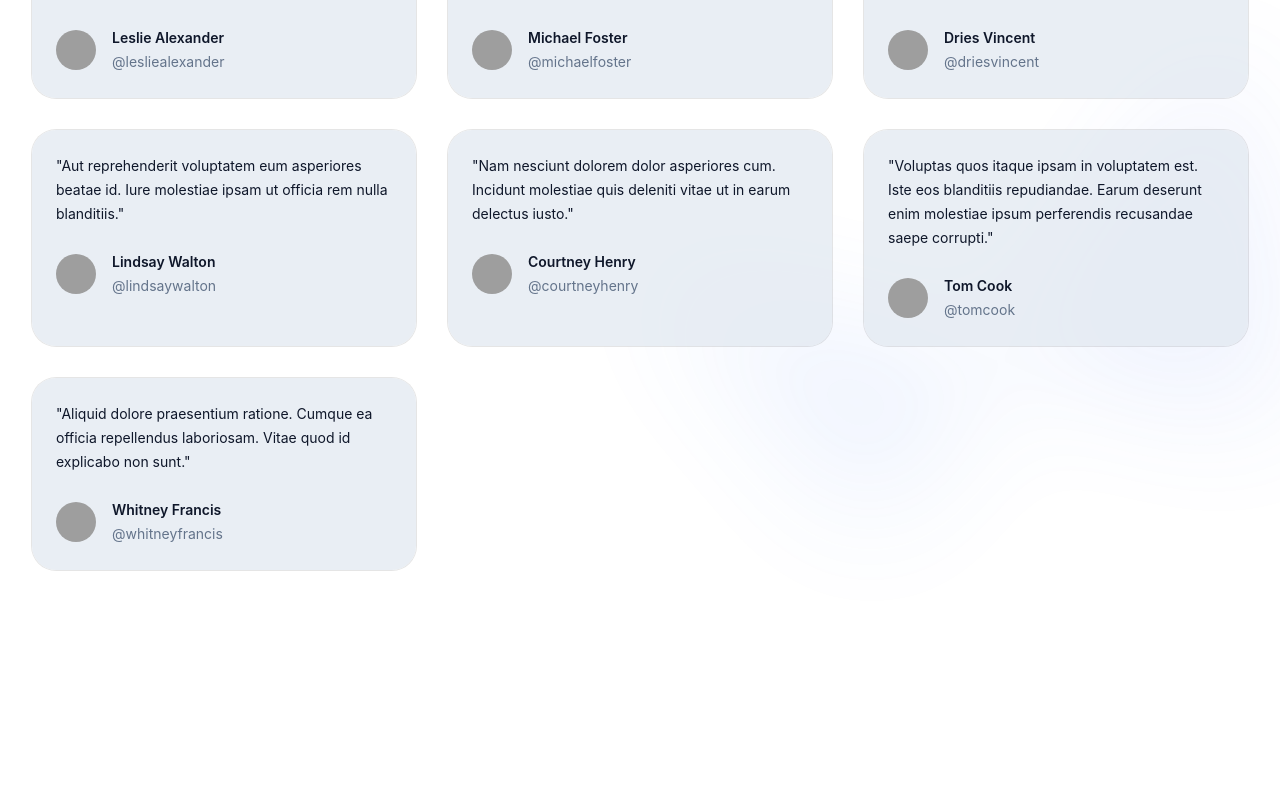
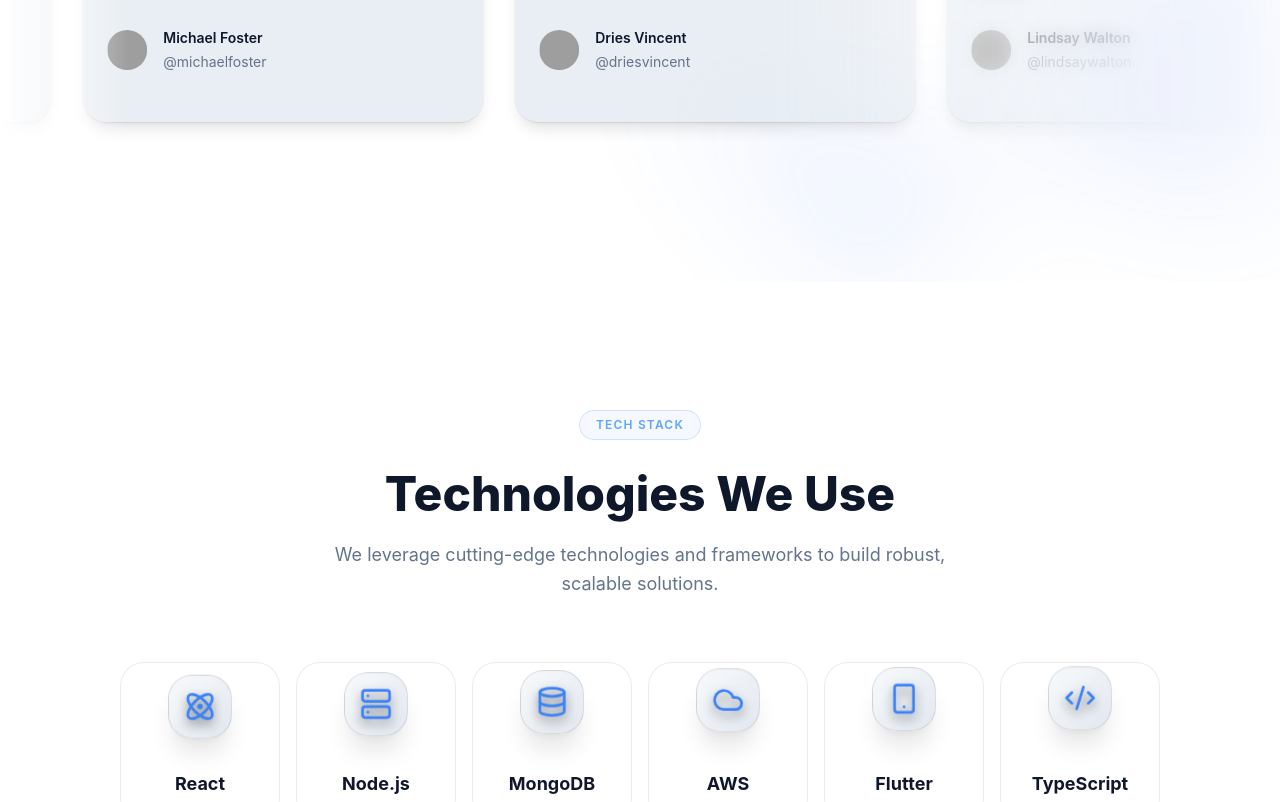
Before and after one commit to ishan794/Flexware_web, a Next.js app: page / in a window 1280 px wide. Shown: the part 5860-6662 px from the top of the page. Built offline with nearby package versions, Linux system fonts and the light colour scheme; grey boxes are pictures that could not be loaded.

Commit message:
Update Testimonials and Tech Stack UI animations

```diff
--- a/app/components/sections/ContactSection.tsx
+++ b/app/components/sections/ContactSection.tsx
@@ -133,9 +133,11 @@ export default function ContactSection() {
           </div>
         </div>
 
-        <form onSubmit={handleSubmit} className="px-6 pt-20 pb-24 sm:pb-32 lg:px-8 lg:py-48" noValidate>
-          <div className="mx-auto max-w-xl lg:mr-0 lg:max-w-lg">
-            <div className="grid grid-cols-1 gap-x-8 gap-y-6 sm:grid-cols-2">
+        <div className="px-6 pt-20 pb-24 sm:pb-32 lg:px-8 lg:py-48 flex items-center lg:justify-end">
+          <div className="relative mx-auto w-full max-w-xl lg:mx-0 lg:max-w-lg group">
+            <div className="absolute -inset-4 rounded-3xl bg-gradient-to-r from-primary/40 to-secondary/40 opacity-20 blur-xl transition duration-500 group-hover:opacity-50 group-hover:duration-200" />
+            <form onSubmit={handleSubmit} className="relative rounded-3xl bg-surface-lighter/50 p-8 ring-1 ring-edge backdrop-blur-sm sm:p-10 shadow-2xl transition-all duration-500 group-hover:ring-primary/50" noValidate>
+              <div className="grid grid-cols-1 gap-x-8 gap-y-6 sm:grid-cols-2">
               <div>
                 <label htmlFor="first-name-cs" className="block text-sm/6 font-semibold text-foreground">First name *</label>
                 <div className="mt-2.5">
@@ -177,8 +179,9 @@ export default function ContactSection() {
                 {submitting ? 'Sending...' : 'Send message'}
               </button>
             </div>
+            </form>
           </div>
-        </form>
+        </div>
       </div>
     </section>
   );
--- a/app/components/sections/TestimonialsSection.tsx
+++ b/app/components/sections/TestimonialsSection.tsx
@@ -38,10 +38,11 @@ const testimonials = [
 ];
 
 const allTestimonials = testimonials.flat();
+const duplicatedTestimonials = [...allTestimonials, ...allTestimonials];
 
 export default function TestimonialsSection() {
   return (
-    <section id="testimonials" className="relative isolate py-24 sm:py-32">
+    <section id="testimonials" className="relative isolate py-24 sm:py-32 overflow-hidden">
       <div
         aria-hidden="true"
         className="absolute inset-x-0 top-1/2 -z-10 -translate-y-1/2 transform-gpu overflow-hidden opacity-30 blur-3xl"
@@ -61,28 +62,45 @@ export default function TestimonialsSection() {
             Trusted by industry leaders
           </p>
         </div>
+      </div>
 
-        <div className="mx-auto mt-16 grid max-w-2xl grid-cols-1 gap-8 text-sm/6 text-foreground sm:mt-20 lg:mx-0 lg:max-w-none lg:grid-cols-3 xl:grid-cols-3">
-          {allTestimonials.map((t, i) => (
+      <div className="mt-16 sm:mt-20 relative w-full overflow-hidden">
+        {/* Container with asymmetric fade mask */}
+        <div className="relative w-full h-full" style={{
+            maskImage: 'linear-gradient(to right, transparent 0%, black 10%, black 60%, transparent 100%)',
+            WebkitMaskImage: 'linear-gradient(to right, transparent 0%, black 10%, black 60%, transparent 100%)'
+          }}>
+          <div
+            className="flex w-max gap-8 pb-8 hover:[animation-play-state:paused]"
+            style={{ animation: 'auto-scroll 60s linear infinite' }}
+          >
+            {duplicatedTestimonials.map((t, i) => (
               <figure
-              key={t.author.handle}
-              className={`rounded-2xl bg-surface-lighter/75 p-6 ring-1 ring-edge ${i === 0 ? 'lg:col-span-2 xl:col-span-1' : ''}`}
+                key={`${t.author.handle}-${i}`}
+                className="shrink-0 w-[85vw] sm:w-[400px] rounded-2xl bg-surface-lighter/75 p-6 ring-1 ring-edge/50 shadow-lg hover:ring-primary/50 hover:bg-surface-lighter hover:-translate-y-1 transition-all duration-300"
               >
-              <blockquote className="text-foreground">
+                <blockquote className="text-foreground text-sm/6">
                   <p>{`"${t.body}"`}</p>
                 </blockquote>
                 <figcaption className="mt-6 flex items-center gap-x-4">
                   {/* eslint-disable-next-line @next/next/no-img-element */}
                   <img alt="" src={t.author.imageUrl} className="size-10 rounded-full" />
                   <div>
-                  <div className="font-semibold text-foreground">{t.author.name}</div>
-                  <div className="text-muted">{`@${t.author.handle}`}</div>
+                    <div className="font-semibold text-foreground text-sm/6">{t.author.name}</div>
+                    <div className="text-muted text-sm/6">{`@${t.author.handle}`}</div>
                   </div>
                 </figcaption>
               </figure>
             ))}
           </div>
         </div>
+
+        {/* Blur overlay on the right side to blur upcoming testimonials */}
+        <div className="absolute inset-y-0 right-0 w-1/3 pointer-events-none backdrop-blur-sm z-10" style={{
+            maskImage: 'linear-gradient(to left, black 0%, transparent 100%)',
+            WebkitMaskImage: 'linear-gradient(to left, black 0%, transparent 100%)'
+          }} />
+      </div>
     </section>
   );
 }
--- a/app/globals.css
+++ b/app/globals.css
@@ -271,6 +271,11 @@
 @keyframes shimmer {
   0% { background-position: -200% 0; }
   100% { background-position: 200% 0; }
+}
+
+@keyframes auto-scroll {
+  0% { transform: translateX(0); }
+  100% { transform: translateX(calc(-50% - 1rem)); }
 }
 
 @keyframes wave {
--- a/app/page.tsx
+++ b/app/page.tsx
@@ -12,6 +12,9 @@ import {
   Zap,
   Shield,
   HeartHandshake,
+  Atom,
+  Server,
+  Database,
 } from 'lucide-react';
 import SectionHeading from './components/SectionHeading';
 import { useScrollAnimation, staggerStyle } from './lib/animations';
@@ -206,17 +209,48 @@ export default function HomePage() {
   );
 }
 
+const techIcons: Record<string, React.ReactNode> = {
+  'React': <Atom className="w-8 h-8" />,
+  'Node.js': <Server className="w-8 h-8" />,
+  'MongoDB': <Database className="w-8 h-8" />,
+  'AWS': <Cloud className="w-8 h-8" />,
+  'Flutter': <Smartphone className="w-8 h-8" />,
+  'TypeScript': <Code2 className="w-8 h-8" />,
+};
+
 function TechCard({ tech, index }: { tech: string; index: number }) {
   const { ref, isVisible } = useScrollAnimation();
+  const icon = techIcons[tech];
+
   return (
     <div
       ref={ref}
-      className={`group px-8 py-5 rounded-2xl glass-card border border-edge hover:border-primary/30 hover:bg-primary/5 hover:scale-105 transition-all duration-500 ${
-        isVisible ? 'opacity-100 translate-y-0' : 'opacity-0 translate-y-6'
+      className={`group relative flex flex-col items-center justify-center w-[160px] h-[160px] rounded-3xl glass-card border border-edge hover:border-primary/40 hover:bg-surface-lighter/50 transition-all duration-500 overflow-visible ${
+        isVisible ? 'opacity-100 translate-y-0' : 'opacity-0 translate-y-10'
       }`}
       style={staggerStyle(index, 100)}
     >
-      <span className="text-lg font-bold text-foreground group-hover:text-primary transition-colors">
+      <div className="relative mb-5 z-10 [perspective:1000px]">
+        {/* Glow behind the icon */}
+        <div className="absolute -inset-4 bg-primary/20 blur-xl rounded-full opacity-0 group-hover:opacity-100 transition-opacity duration-500" />
+
+        {/* 3D Icon Container */}
+        <div
+          className="relative text-primary flex items-center justify-center w-16 h-16 rounded-2xl bg-gradient-to-br from-surface to-surface-lighter border border-edge shadow-elevated-lg group-hover:shadow-glow transition-all duration-500 group-hover:[transform:rotateX(20deg)_rotateY(-15deg)_translateZ(20px)_scale(1.1)] [transform-style:preserve-3d] [animation:float_4s_ease-in-out_infinite]"
+          style={{ animationDelay: `${index * 0.15}s` }}
+        >
+          {/* Depth layers for 3D effect */}
+          <div className="absolute inset-0 rounded-2xl bg-primary/20 [transform:translateZ(-8px)] opacity-0 group-hover:opacity-100 transition-opacity duration-500" />
+          <div className="absolute inset-0 rounded-2xl bg-primary/10 [transform:translateZ(-16px)] opacity-0 group-hover:opacity-50 transition-opacity duration-500" />
+
+          {/* The Icon itself */}
+          <div className="relative z-10 [transform:translateZ(15px)] drop-shadow-[0_5px_5px_rgba(0,0,0,0.5)] group-hover:text-accent transition-colors duration-500">
+             {icon}
+          </div>
+        </div>
+      </div>
+
+      <span className="text-lg font-bold text-foreground group-hover:text-transparent group-hover:bg-clip-text group-hover:bg-gradient-to-r group-hover:from-primary group-hover:to-accent transition-all duration-300">
         {tech}
       </span>
     </div>
```
Lines whose indentation alone changed are shown as unchanged.
